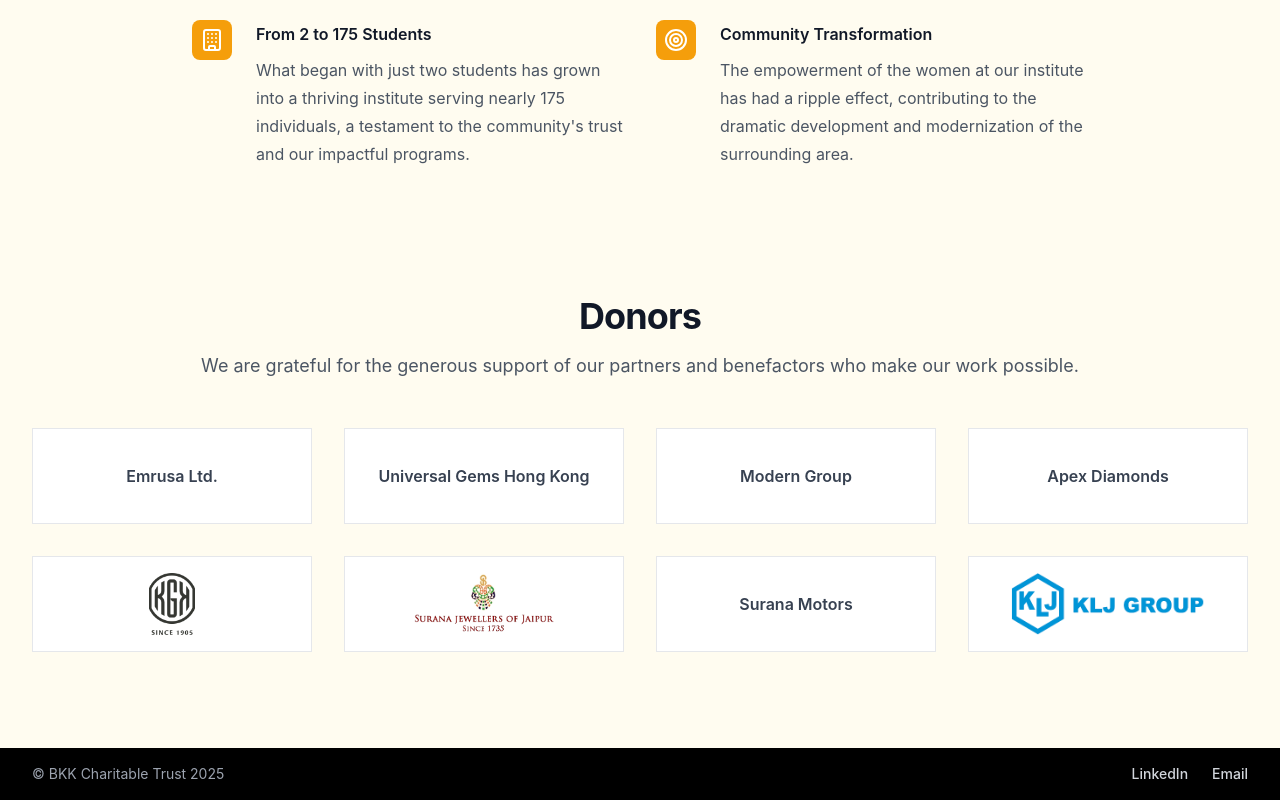
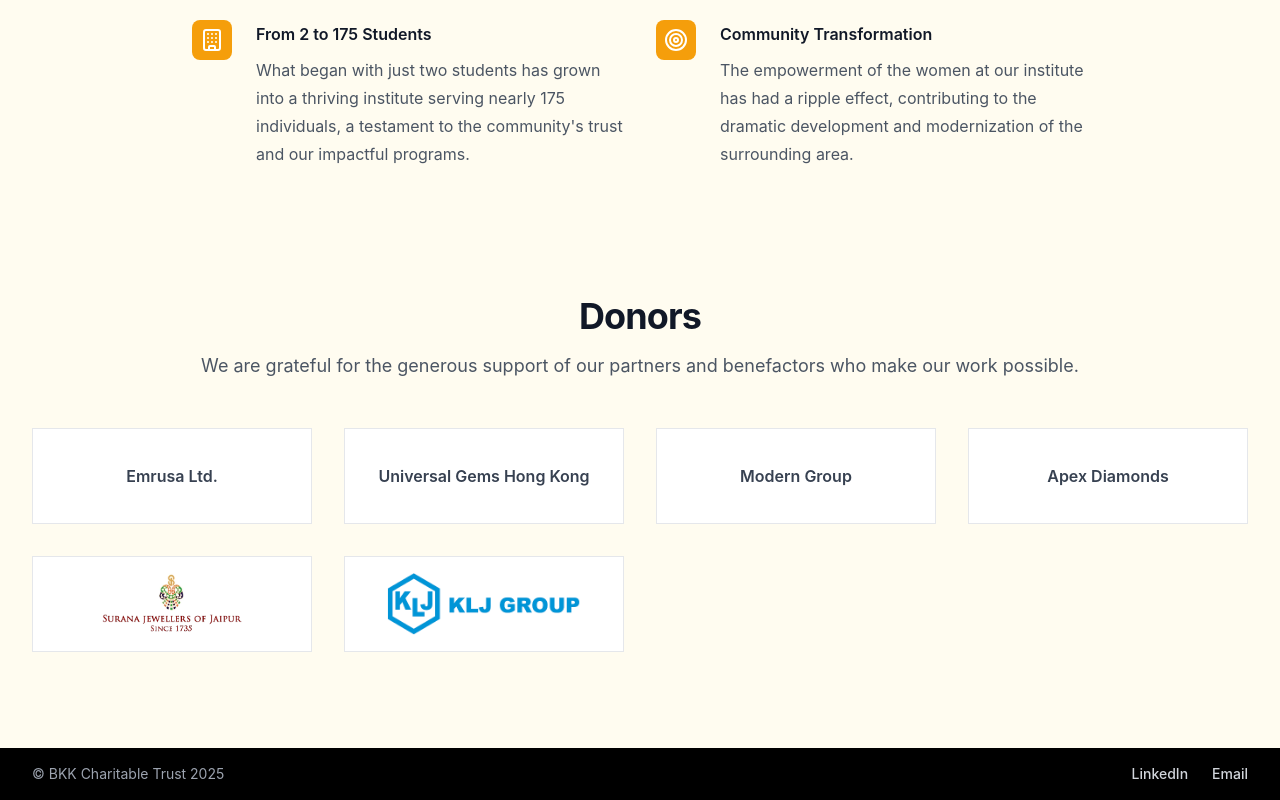
Before and after one commit to s-kothari/bkk-trust, a React (Create React App) app: page /about in a window 1280 px wide. Shown: the part 1676-2476 px from the top of the page. Built offline with nearby package versions, Linux system fonts and the light colour scheme.

Commit message:
Improve section background contrast

```diff
--- a/src/components/DonationInquiryForm.tsx
+++ b/src/components/DonationInquiryForm.tsx
@@ -73,7 +73,7 @@
   };
 
   return (
-    <div className="bg-gray-50 py-24 sm:py-32">
+    <div className="bg-white py-24 sm:py-32">
       <div className="mx-auto max-w-4xl px-6 lg:px-8">
         <div className="mx-auto max-w-2xl text-center">
           <h2 className="text-3xl font-bold tracking-tight text-gray-900 sm:text-4xl">
--- a/src/components/OurStory.tsx
+++ b/src/components/OurStory.tsx
@@ -6,17 +6,16 @@
   { name: "Universal Gems Hong Kong", image: "", link: "" },
   { name: "Modern Group", image: "", link: "" },
   { name: "Apex Diamonds", image: "", link: "" },
-  {
-    name: "KGK",
-    image: "/logos/KGK_Group_logo.png",
-    link: "https://www.kgkgroup.com/",
-  },
+  // {
+  //   name: "KGK",
+  //   image: "/logos/KGK_Group_logo.png",
+  //   link: "https://www.kgkgroup.com/",
+  // },
   {
     name: "Surana Jewellers",
     image: "/logos/surana_jewellers.avif",
     link: "https://www.suranajewellersofjaipur.com/",
   },
-  { name: "Surana Motors", image: "", link: "" },
   {
     name: "KLJ Group",
     image: "/logos/KJLNEW.png",
--- a/src/components/header.tsx
+++ b/src/components/header.tsx
@@ -46,7 +46,7 @@
           >
             <X size={32} />
           </button>
-          <nav className="flex flex-col items-center gap-y-6">
+          <nav className="flex flex-col items-center gap-y-6 w-full px-4">
             {headerItems.map((item) => (
               <button
                 key={item.name}
@@ -54,7 +54,7 @@
                   handleNavClick(item.linkTo);
                   setMobileMenuOpen(false);
                 }}
-                className="text-amber-100 font-medium text-2xl py-2 hover:text-amber-300 transition-colors duration-200"
+                className="text-amber-100 font-medium text-2xl py-2 hover:text-amber-300 transition-colors duration-200 bg-white/10 w-full rounded-lg"
               >
                 {item.name}
               </button>
@@ -64,7 +64,7 @@
                 handleNavClick("donate");
                 setMobileMenuOpen(false);
               }}
-              className="mt-6 px-8 py-3 bg-gradient-to-r from-amber-500 to-amber-600 hover:from-amber-600 hover:to-amber-700 text-white font-bold rounded-lg shadow-lg text-xl"
+              className="w-full mt-6 px-8 py-3  bg-white hover:bg-amber-50 text-black font-bold rounded-lg shadow-lg text-xl"
             >
               Donate
             </button>
```
